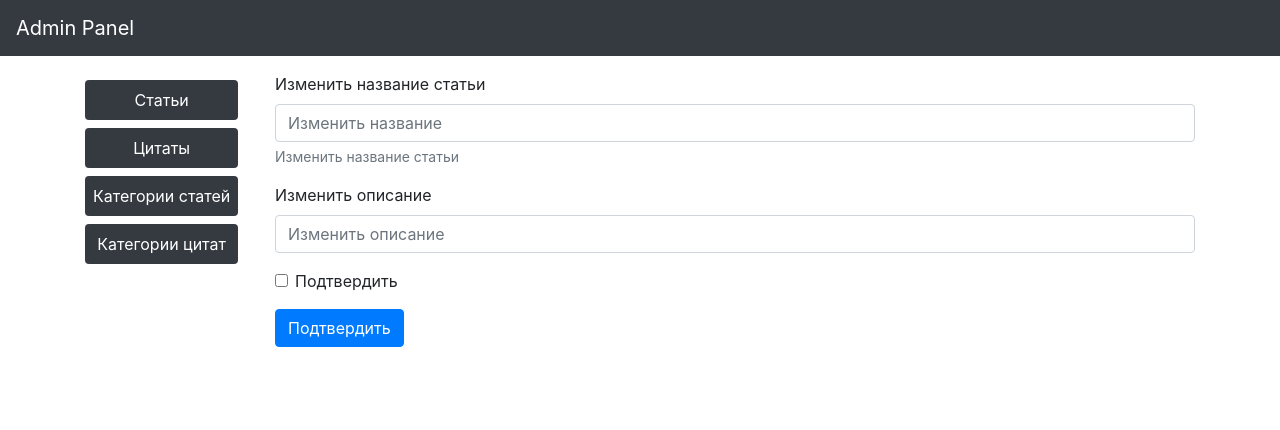
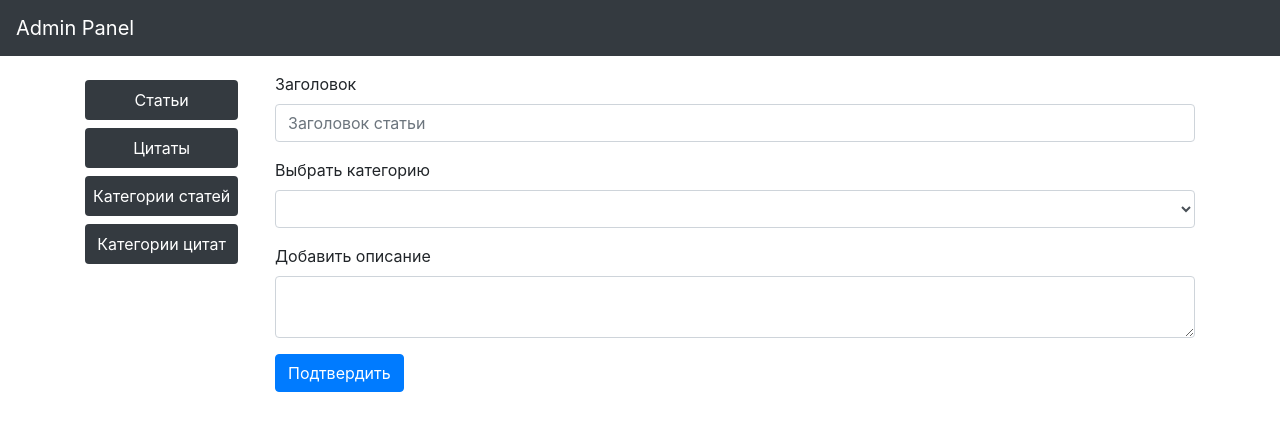
Before and after one commit to MIndistCalm/ReactTest, a React (Create React App) app: page /content/articles/1/edit in a window 1280 px wide. Shown: the top 430 px of the page. Built offline with nearby package versions, Linux system fonts and the light colour scheme.

Commit message:
textarea для описания

```diff
--- a/src/components/workWithContent/CreateContent.js
+++ b/src/components/workWithContent/CreateContent.js
@@ -38,7 +38,7 @@ const CreateContent = () => {
 
       <Form.Group controlId="formBasicCategory">
         <Form.Label>Добавить описание</Form.Label>
-        <Form.Control type="text"/>
+        <Form.Control as="textarea"/>
       </Form.Group>
 
       <Button variant="primary" type="submit">
--- a/src/components/workWithContent/EditContent.js
+++ b/src/components/workWithContent/EditContent.js
@@ -1,37 +1,26 @@
 import React from 'react';
 import {Button, Form} from "react-bootstrap";
 
-const EditContent = ({match}) => {
-
-  const pathMap = match.url.split('/');
-  let path = '';
-
-  switch (pathMap[2]) {
-    case 'articles':
-      path = 'статьи';
-      break;
-    case 'quotes':
-      path = 'цитаты';
-      break;
-  }
+const EditContent = () => {
 
   return (
-    <Form>
-      <Form.Group controlId="formBasicEmail">
-        <Form.Label>Изменить название {path}</Form.Label>
-        <Form.Control type="text" placeholder="Изменить название" />
-        <Form.Text className="text-muted">
-          Изменить название {path}
-        </Form.Text>
+    <Form >
+      <Form.Group controlId="formBasicArticle">
+        <Form.Label>Заголовок</Form.Label>
+        <Form.Control type="text" placeholder="Заголовок статьи"/>
       </Form.Group>
 
-      <Form.Group controlId="formBasicPassword">
-        <Form.Label>Изменить описание</Form.Label>
-        <Form.Control type="text" placeholder="Изменить описание" />
+      <Form.Group controlId="exampleForm.ControlSelect">
+        <Form.Label>Выбрать категорию</Form.Label>
+        <Form.Control as="select">
+        </Form.Control>
       </Form.Group>
-      <Form.Group controlId="formBasicCheckbox">
-        <Form.Check type="checkbox" label="Подтвердить" />
+
+      <Form.Group controlId="formBasicCategory">
+        <Form.Label>Добавить описание</Form.Label>
+        <Form.Control as="textarea"/>
       </Form.Group>
+
       <Button variant="primary" type="submit">
         Подтвердить
       </Button>
```
